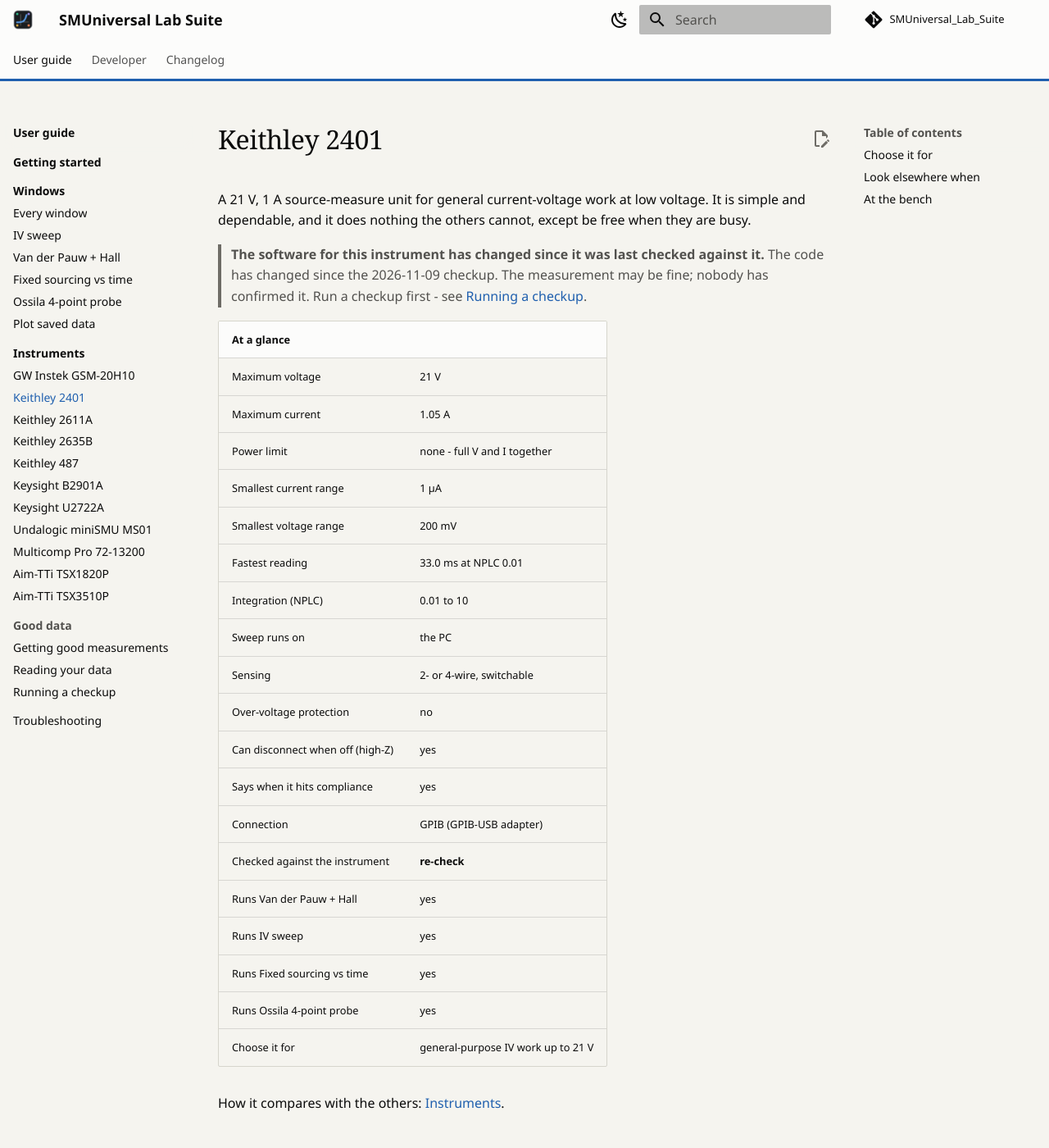
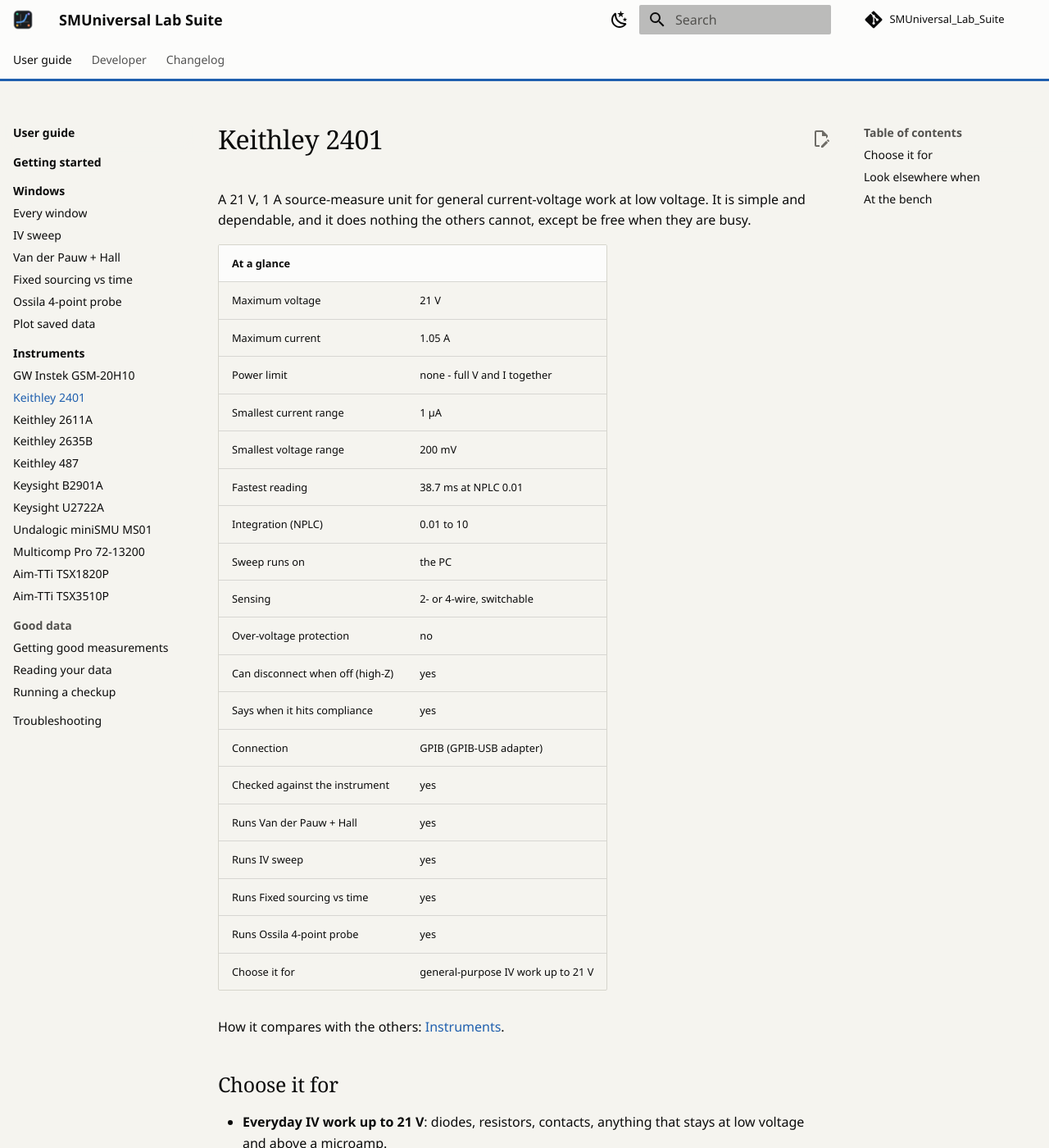
Before and after one commit to jcgutierrezg/SMUniversal_Lab_Suite, an MkDocs documentation site: the page built from docs/guide/instruments/keithley-2401.md, in a window 1280 px wide and 1400 px high. Shown: the whole window at 82% size. Built offline with MkDocs 1.6.1 and Material for MkDocs 9.7.7, drawn with Linux system fonts in a browser that asks for light colours; comment, search, counter and statistics services are not loaded.

Commit message:
Record the GSM-20H10 and 2401 checkups on the 824 fix; nothing owed
  GSM   e7df5ad557c1  73 pass  5 warn  0 fail  (the same as 2026-11-09)
  2401  c21a1a0825e0  73 pass  2 warn  0 fail  (the same as 2026-11-09)

Both run at 10d0453f7c25 on a clean tree, with fingerprints matching
the current code. The reports are in checkups/20261110; the two GSM
runs from 13:06 and 13:08 are from before the fix.

Co-Authored-By: Claude Opus 5.5 <noreply@anthropic.com>

```diff
--- a/docs/guide/instruments/keithley-2401.md
+++ b/docs/guide/instruments/keithley-2401.md
@@ -10,8 +10,6 @@ low voltage. It is simple and dependable, and it does nothing the others
 cannot, except be free when they are busy.
 
 <!-- generated:glance keithley-2401 -->
-> **The software for this instrument has changed since it was last checked against it.** The code has changed since the 2026-11-09 checkup. The measurement may be fine; nobody has confirmed it. Run a checkup first - see [Running a checkup](../good-data/running-a-checkup.md).
-
 | At a glance | |
 |---|---|
 | Maximum voltage | 21 V |
@@ -19,7 +17,7 @@ cannot, except be free when they are busy.
 | Power limit | none - full V and I together |
 | Smallest current range | 1 µA |
 | Smallest voltage range | 200 mV |
-| Fastest reading | 33.0 ms at NPLC 0.01 |
+| Fastest reading | 38.7 ms at NPLC 0.01 |
 | Integration (NPLC) | 0.01 to 10 |
 | Sweep runs on | the PC |
 | Sensing | 2- or 4-wire, switchable |
@@ -27,7 +25,7 @@ cannot, except be free when they are busy.
 | Can disconnect when off (high-Z) | yes |
 | Says when it hits compliance | yes |
 | Connection | GPIB (GPIB-USB adapter) |
-| Checked against the instrument | **re-check** |
+| Checked against the instrument | yes |
 | Runs Van der Pauw + Hall | yes |
 | Runs IV sweep | yes |
 | Runs Fixed sourcing vs time | yes |
```
Also changed, not shown: docs/guide/instruments/gwinstek-gsm20h10.md (+2 -4 lines), docs/guide/instruments/index.md (+2 -2 lines), docs/instruments/gwinstek-gsm20h10.md (+3 -3 lines), docs/instruments/keithley-2401.md (+3 -3 lines), docs/open/checkup-owed.md (+1 -2 lines).
